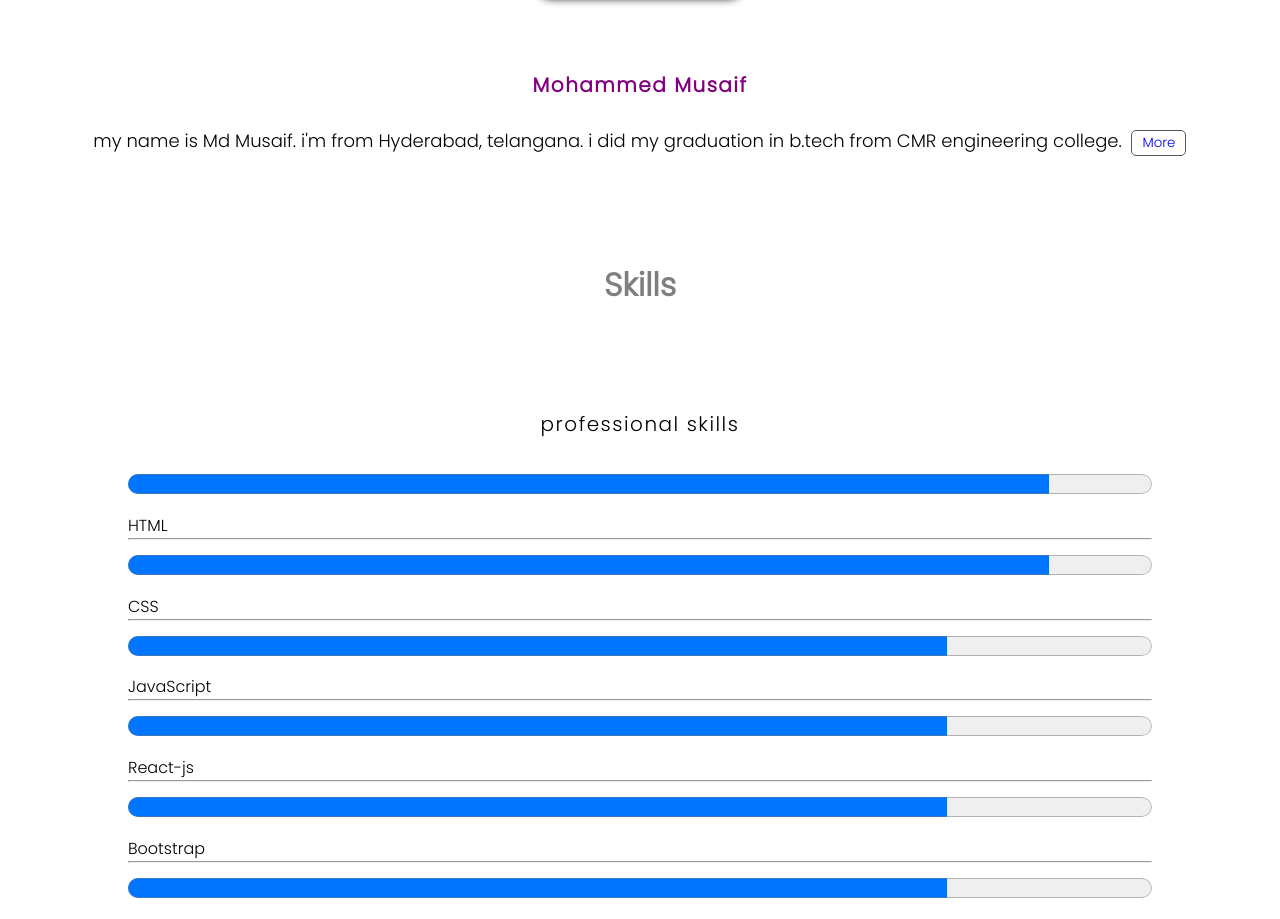
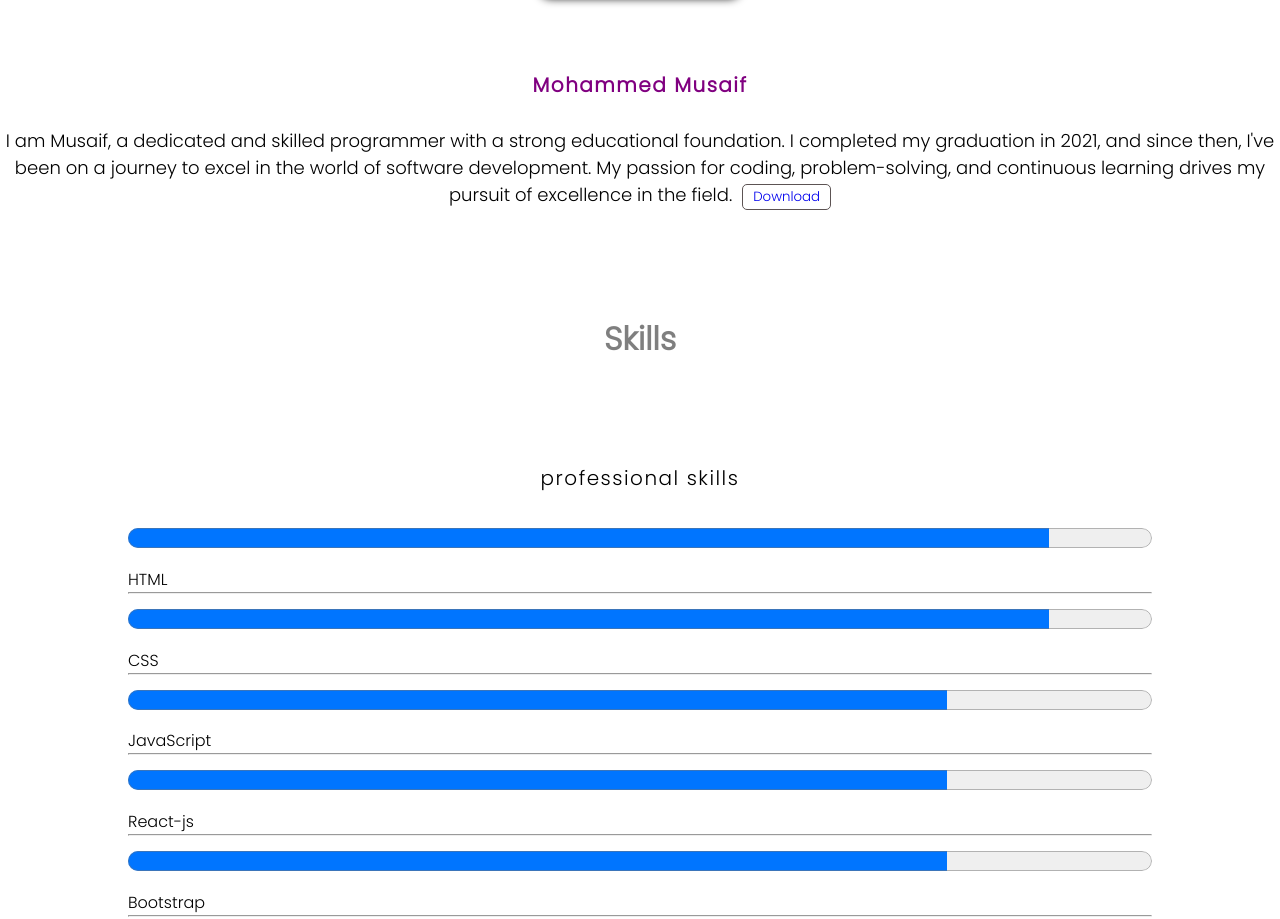
Before and after one commit to Musaif786/Portfolio, a React (Create React App) app: page / in a window 1280 px wide. Shown: the part 1072-1991 px from the top of the page. Built offline with nearby package versions, Linux system fonts and the light colour scheme.

Commit message:
resume download btn added

```diff
--- a/src/components/new/Footer.js
+++ b/src/components/new/Footer.js
@@ -32,7 +32,7 @@ function Footer() {
          </ul>
         </footer>
          <div className='footer-div'>
-            <a style={style} href='https://tinyurl.com/2zfr4syl/FindMyDevice'> Musaif</a>	Created &copy;{differentDate} Days Ago, Now &copy;{currentdate.format('YYYY-MM-DD')}
+            <a style={style} href='https://tinyurl.com/2zfr4syl/speak?speak=Hello world welcome to automation world'> Musaif</a>	Created &copy;{differentDate} Days Ago, Now &copy;{currentdate.format('YYYY-MM-DD')}
          </div>
     </>
   )
--- a/src/components/new/One.js
+++ b/src/components/new/One.js
@@ -1,4 +1,5 @@
 import React, { useState, useEffect } from "react";
+//import Resume from '../../../public/images/myresume.pdf'
 import "../newCss/One.css";
 import Contact from "./Contact";
 import Register from "./Register";
@@ -45,10 +46,15 @@ function One() {
             </div>
             <h3 data-aos="zoom-in-down">Mohammed Musaif</h3>
             <p data-aos="zoom-in-down">
-              my name is Md Musaif. i'm from Hyderabad, telangana. i did my
-              graduation in b.tech from CMR engineering college.
+              I am Musaif, a dedicated and skilled programmer with a
+              strong educational foundation. I completed my graduation in 2021,
+              and since then, I've been on a journey to excel in the world of
+              software development. My passion for coding, problem-solving, and
+              continuous learning drives my pursuit of excellence in the field.
               <button>
-                <a href="https://musaifresume.000webhostapp.com/">More</a>
+                {/* <a href="https://musaifresume.000webhostapp.com/">More</a> */}
+                {/* download btn */}
+              <a href='./images/myresume.pdf' download='resume.pdf'>Download</a>
               </button>
             </p>
           </div>
@@ -122,11 +128,13 @@ function One() {
           <div className="projects">
             <div className="projects-imgs">
               <p data-aos="zoom-in-down">
-                Below are the projects which are created and developed by Musaif.
-                by click on the photo you will redirect to main website. aliquam
-                possimus dolorum recusandae laudantium assumenda incidunt veritatis sint vitae.
+                Below are the projects which are created and developed by
+                Musaif. by click on the photo you will redirect to main website.
+                aliquam possimus dolorum recusandae laudantium assumenda
+                incidunt veritatis sint vitae.
               </p>
               <a href="https://zfwork.netlify.app/">
+
                 {" "}
                 <img
                   data-aos="flip-left"
```
Also changed, not shown: 1 other file (tests, documents, lock files or other folders).
